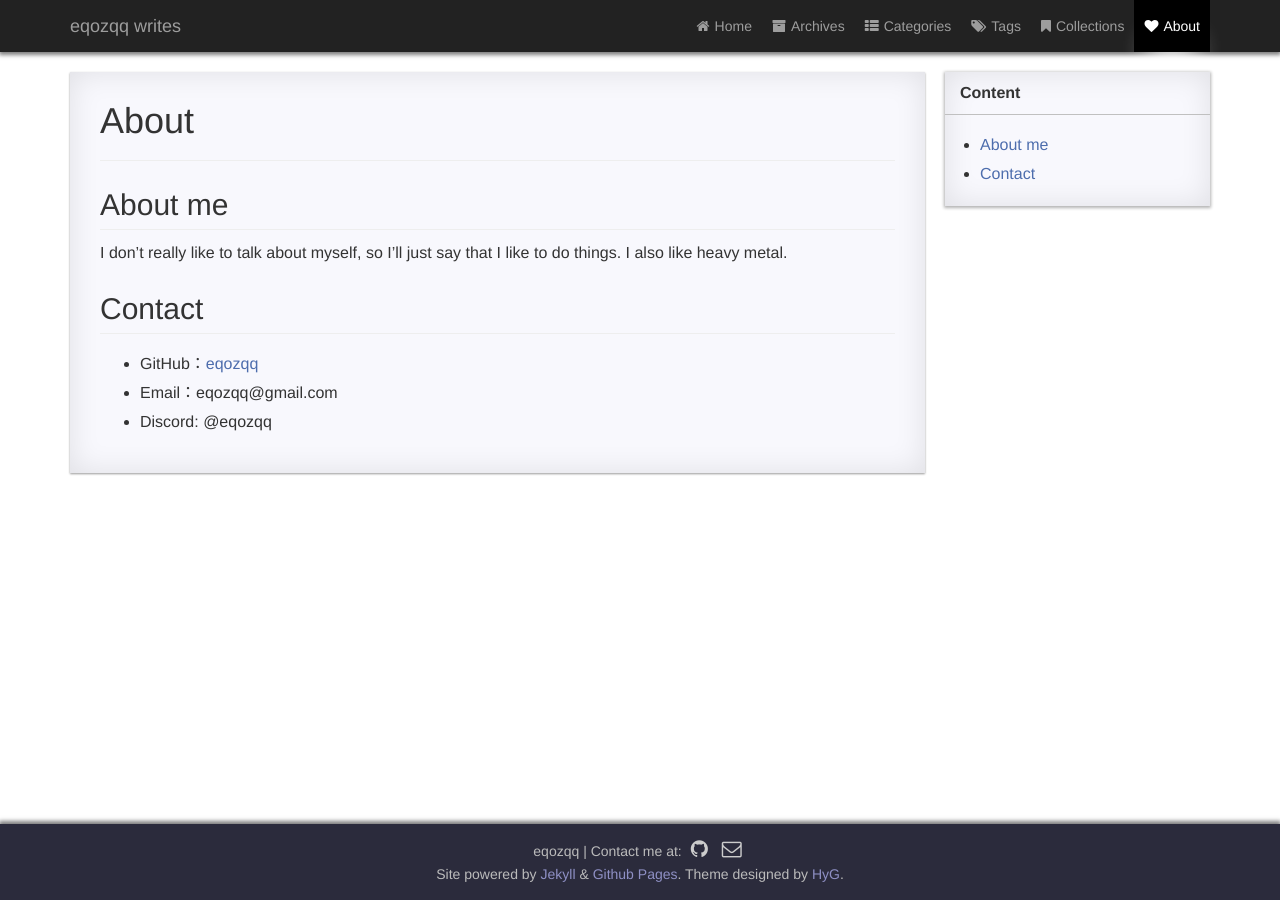
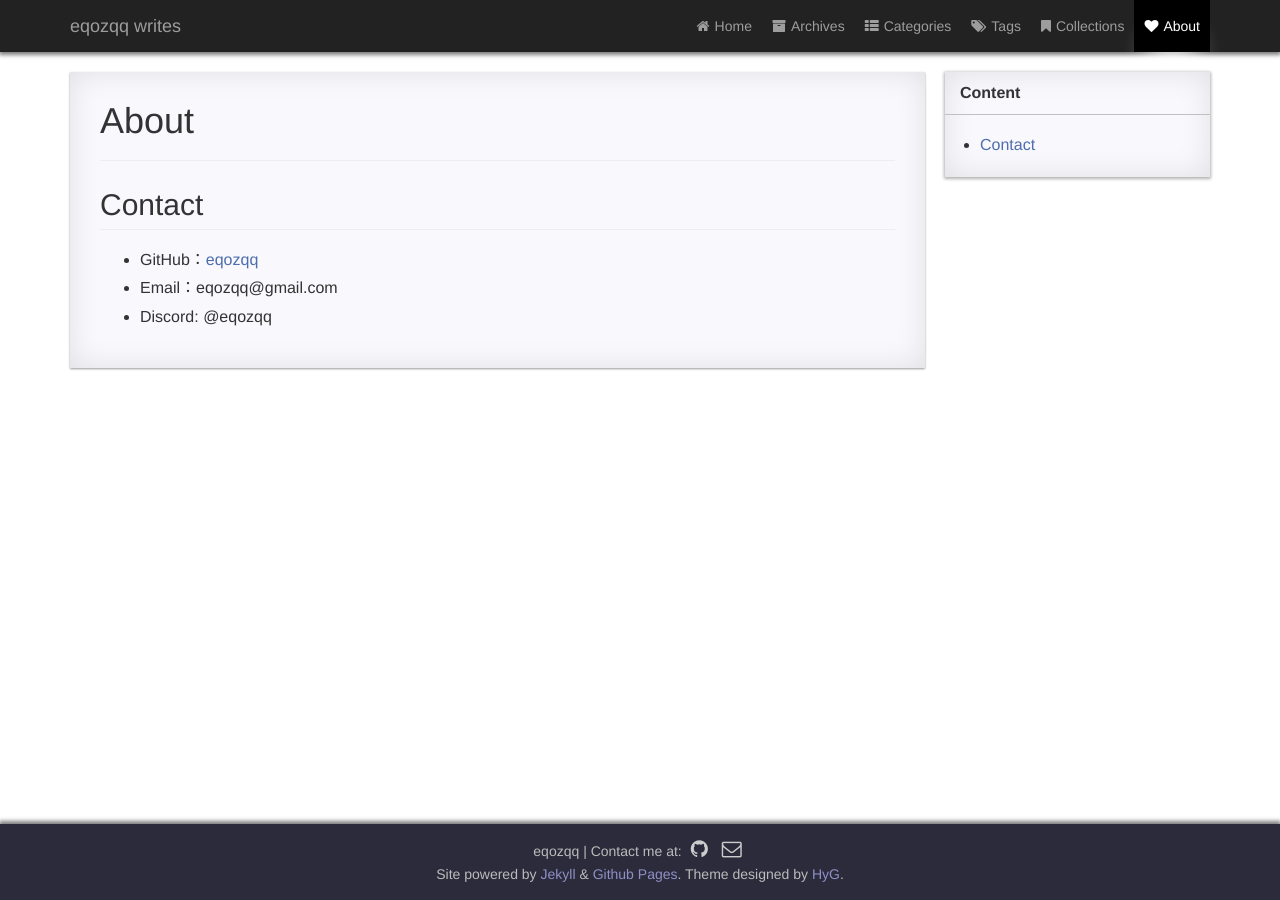
Before and after one commit to eqozqq/eqozqq.github.io, a Jekyll site: the page built from page/4about.md, in a window 1280 px wide. Built offline with Jekyll 4.4.1, drawn with Linux system fonts in a browser that asks for light colours; comment, search, counter and statistics services are not loaded.

Commit message:
Update 4about.md

```diff
--- a/page/4about.md
+++ b/page/4about.md
@@ -8,10 +8,6 @@ icon: heart
 * content
 {:toc}
 
-## About me
-
-I don't really like to talk about myself, so I'll just say that I like to do things. I also like heavy metal.
-
 ## Contact
 
 * GitHub：[eqozqq](https://github.com/eqozqq)
```
